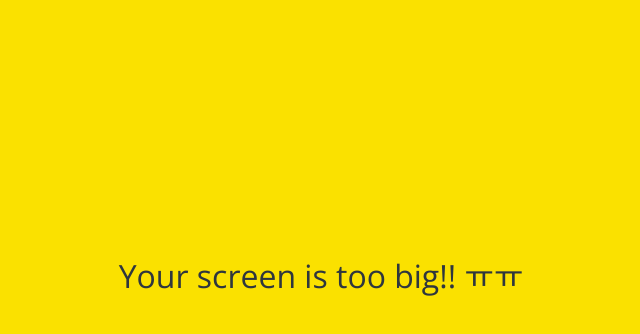
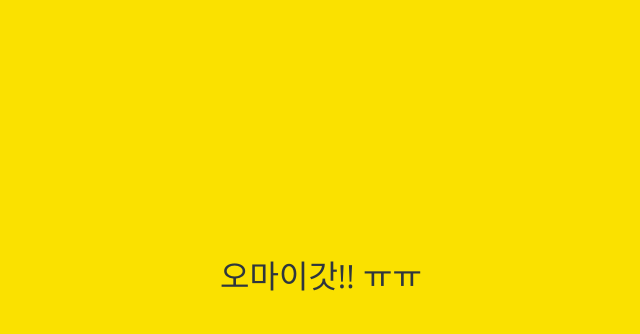
Before and after one commit to jeonghunkim17/Health-Talk, a plain HTML site: page find.html in a window 1280 px wide. Shown: the part 124-458 px from the top of the page, without its empty margins (319-959 px from the left). Drawn offline with nearby package versions, Linux system fonts and the light colour scheme.

Commit message:
update no-mobile text

```diff
--- a/find.html
+++ b/find.html
@@ -122,7 +122,7 @@
     </nav>
 
     <div id="no-mobile">
-      <span>Your screen is too big!! ㅠㅠ</span>
+      <span>오마이갓!! ㅠㅠ</span>
     </div>
 
     <script
```
